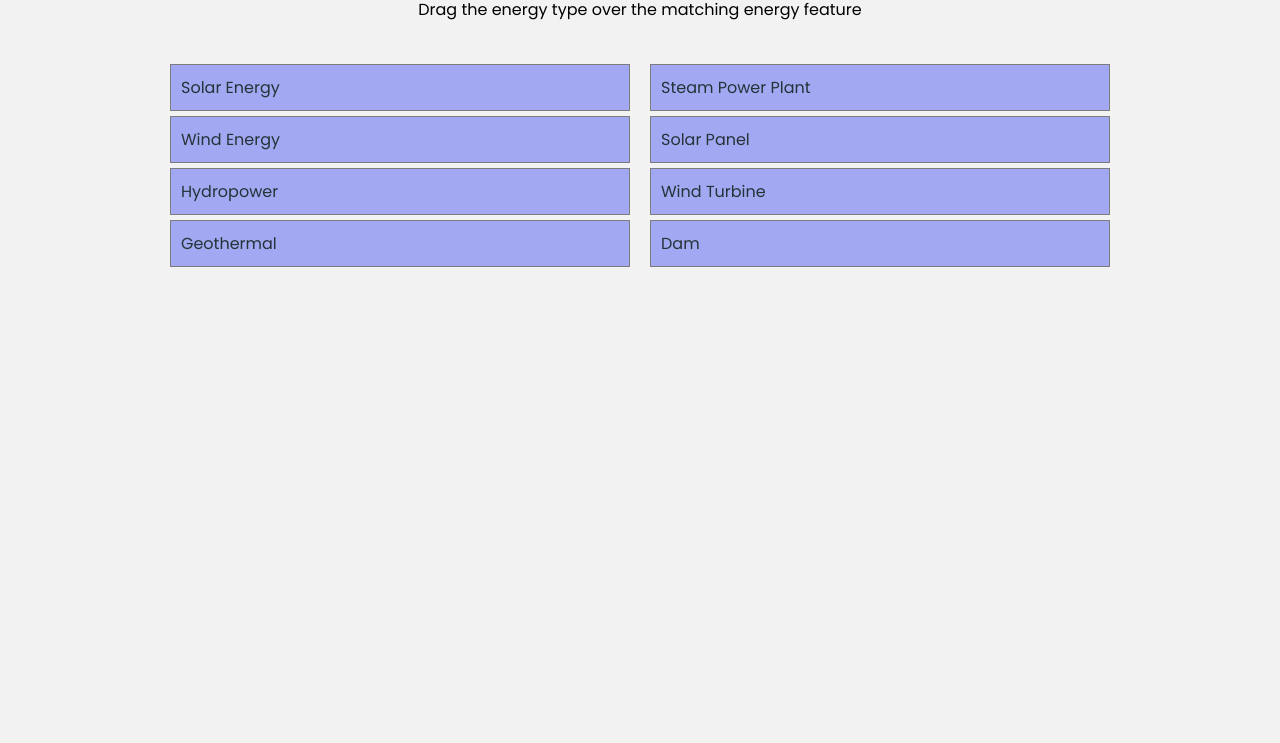
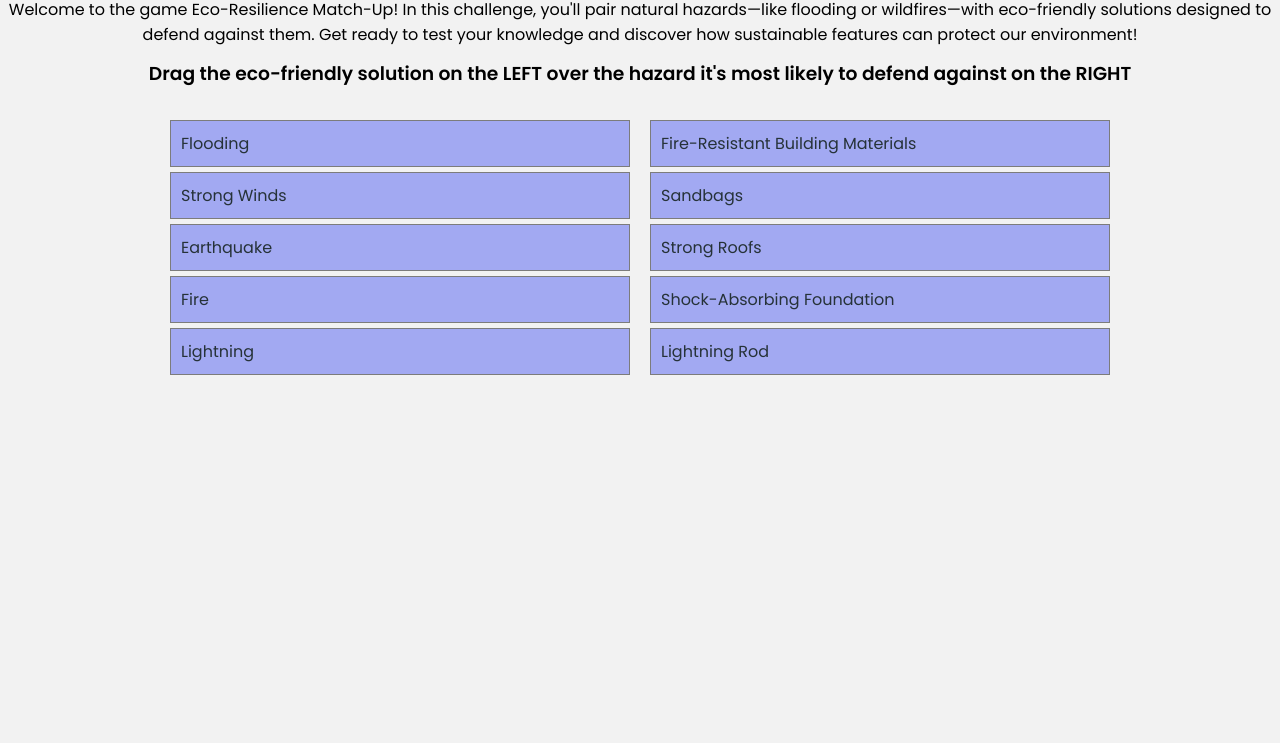
Before and after one commit to adrey1975/energy-match-game, a plain HTML site: page index.html in a window 1280 px wide. Shown: the part 57-800 px from the top of the page. Drawn offline with Linux system fonts and the light colour scheme.

Commit message:
Made content changes to program to match session 2 objectives. Added additional feature to list of tiles and adapted JS logic

```diff
--- a/index.html
+++ b/index.html
@@ -4,7 +4,7 @@
         <!-- Metadata -->
         <meta charset="UTF-8">
         <meta name="viewport" content="width=device-width, initial-scale=1.0">
-        <title>Activity</title>
+        <title>Eco-Resilience Match-Up</title>
 
         <!-- Google Fonts -->
         <link rel="preconnect" href="https://fonts.googleapis.com">
@@ -331,24 +331,27 @@
 
     </head>
     <body>
-        <h1> Energy Matching Game </h1>
-        <p>Drag the energy type over the matching energy feature</p>
+        <h1> Eco-Resilience Match-Up</h1>
+        <p>Welcome to the game Eco-Resilience Match-Up! In this challenge, you'll pair natural hazards—like flooding or wildfires—with eco-friendly solutions designed to defend against them. Get ready to test your knowledge and discover how sustainable features can protect our environment!</p>
+        <h3>Drag the eco-friendly solution on the LEFT over the hazard it's most likely to defend against on the RIGHT</h3>
 
         <main class="container">
             <div>
                 <ul class="draggable-list">
-                    <li id="e1" draggable="true">Solar Energy</li>
-                    <li id="e2" draggable="true">Wind Energy</li>
-                    <li id="e3" draggable="true">Hydropower</li>
-                    <li id="e4" draggable="true">Geothermal</li>
+                    <li id="e1" draggable="true">Flooding</li>
+                    <li id="e2" draggable="true">Strong Winds</li>
+                    <li id="e3" draggable="true">Earthquake</li>
+                    <li id="e4" draggable="true">Fire</li>
+                    <li id="e5" draggable="true">Lightning</li>
                 </ul>
             </div>
             <div>
                 <ul class="draggable-list">
-                    <li id="f4" draggable="true">Steam Power Plant</li>
-                    <li id="f1" draggable="true">Solar Panel</li>
-                    <li id="f2" draggable="true">Wind Turbine</li>
-                    <li id="f3" draggable="true">Dam</li>
+                    <li id="f4" draggable="true">Fire-Resistant Building Materials</li>
+                    <li id="f1" draggable="true">Sandbags</li>
+                    <li id="f2" draggable="true">Strong Roofs</li>
+                    <li id="f3" draggable="true">Shock-Absorbing Foundation</li>
+                    <li id="f5" draggable="true">Lightning Rod</li>
                 </ul>
             </div>
         </main>
@@ -358,25 +361,29 @@
             <h3>You matched all the tiles correctly!</h3>
             <table>
                 <tr>
-                    <th>Energy Type</th>
-                    <th>Energy Feature</th>
+                    <th>Eco-Solution</th>
+                    <th>Hazard Type</th>
                 </tr>
                 <tr>
-                    <td>Wind Energy</td>
-                    <td>Wind Turbine</td>
+                    <td>Flooding</td>
+                    <td>Sandbags</td>
                 </tr>
                 <tr>
-                    <td>Hydropower</td>
-                    <td>Dam</td>
+                    <td>Strong Winds</td>
+                    <td>Strong Roofs</td>
                 </tr>
                 <tr>
-                    <td>Solar Energy</td>
-                    <td>Solar Panel</td>
+                    <td>Earthquake</td>
+                    <td>Shock absorbing Foundation</td>
                 </tr>
                 <tr>
-                    <td>Geothermal</td>
-                    <td>Steam Power Plant</td>
+                    <td>Fire</td>
+                    <td>Fire Resistant Building Materials</td>
                 </tr>
+                <tr>
+                  <td>Lightning</td>
+                  <td>Lightning Rod</td>
+              </tr>
             </table>
 
             <button id="playAgainBtn">Play Again</button>
@@ -416,29 +423,30 @@
                       document.getElementById(selectedId).setAttribute('draggable', false);
                       document.getElementById(dropTargetId).setAttribute('draggable', false);
                       matchingCounter++;
-                      if (matchingCounter === 4) {
+                      if (matchingCounter === 5) {
                           setTimeout(() => endMessage.style.display = 'block', 500);
                       }
                   } else {
                       let hint = getHint(selectedId, dropTargetId);
                       hintMessage.innerText = `Incorrect match. ${hint}`;
                       hintMessage.style.display = 'block';
-                      setTimeout(() => hintMessage.style.display = 'none', 3000);
+                      setTimeout(() => hintMessage.style.display = 'none', 8000);
                   }
                   this.classList.remove('over');
               }
 
               function checkForMatch(selected, dropTarget) {
-                  const pairs = { 'e1': 'f1', 'e2': 'f2', 'e3': 'f3', 'e4': 'f4' };
+                  const pairs = { 'e1': 'f1', 'e2': 'f2', 'e3': 'f3', 'e4': 'f4', 'e5':'f5' };
                   return pairs[selected] === dropTarget;
               }
 
               function getHint(selected, dropTarget) {
                   const hints = {
-                      'e1': 'Solar Energy powers Solar Panels.',
-                      'e2': 'Wind Energy powers Wind Turbines.',
-                      'e3': 'Hydropower uses Dams.',
-                      'e4': 'Geothermal energy is used in Steam Power Plants.'
+                      'e1': 'Sandbags are great at absorbing water!',
+                      'e2': 'Tornado winds are strong enough to blow the roof off a house!',
+                      'e3': 'Buildings need to be built strong enough to withstand earthquakes!',
+                      'e4': 'Some buildings can withstand fire because of the kind of materials they are build with.',
+                      'e5': 'Buildings need something to absorb lightning strikes'
                   };
                   return hints[selected] || 'Try matching related energy types and features.';
               }
```
